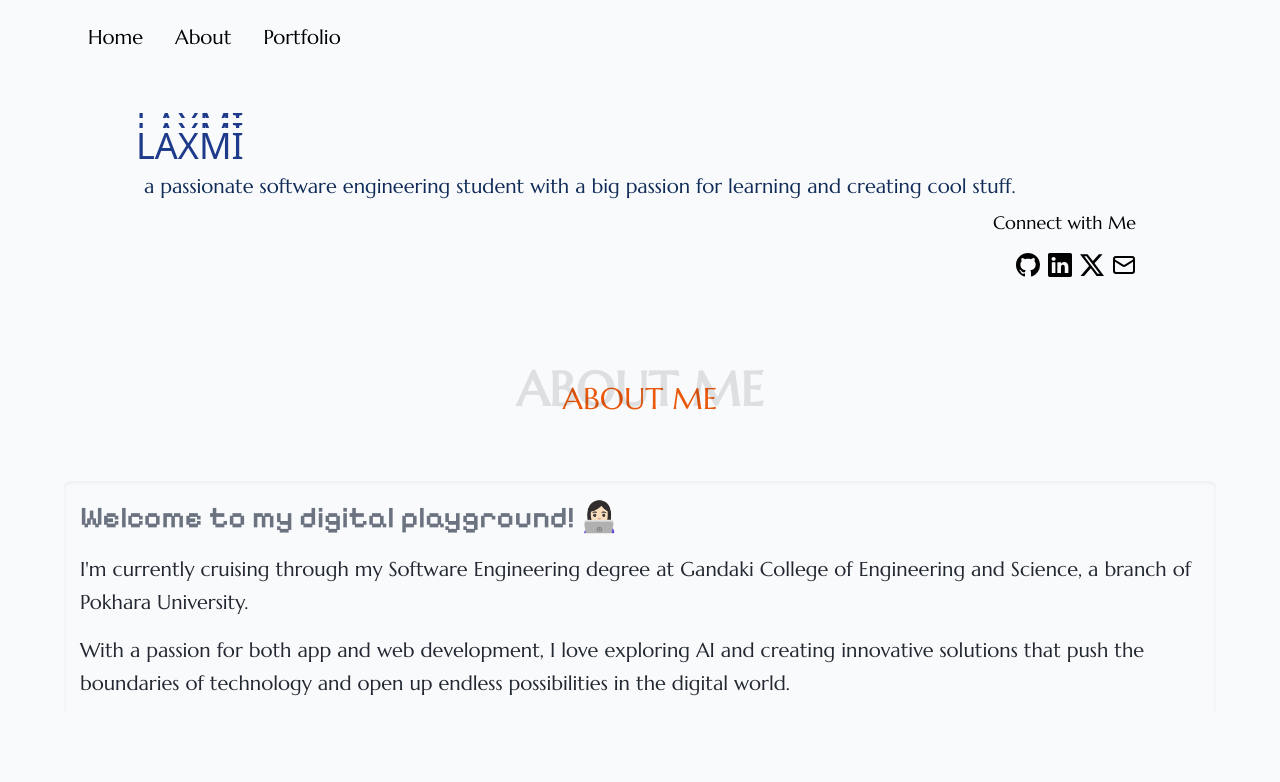
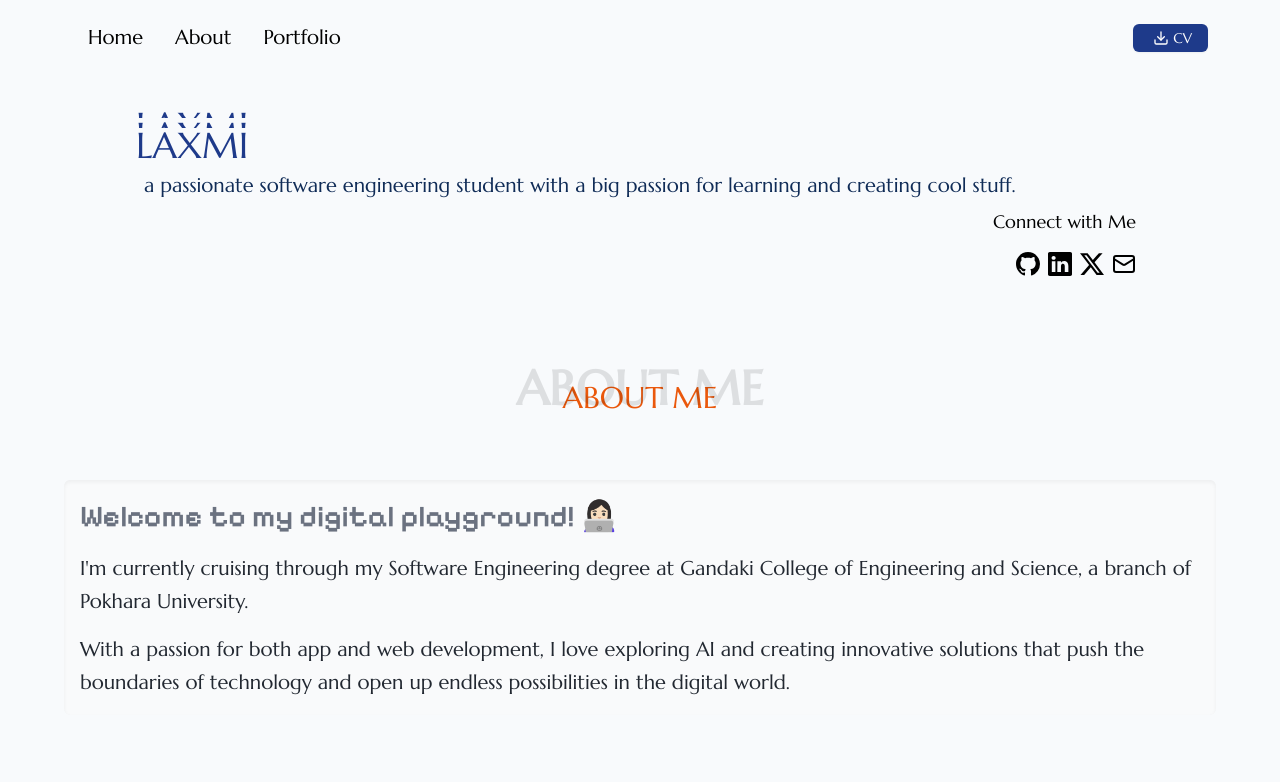
Before and after one commit to llaxmi/llaxmi, a React (Vite) app: page / in a window 1280 px wide. Shown: the top 782 px of the page. Built offline with nearby package versions, Linux system fonts and the light colour scheme; a web font is replaced by a local one.

Commit message:
add cv download button

```diff
--- a/src/components/Name.tsx
+++ b/src/components/Name.tsx
@@ -8,7 +8,7 @@ export default function Name({ text }: { text: string }) {
   );
 
   return (
-    <div className="group relative w-full justify-end overflow-hidden p-2">
+    <div className="font-marcellus group relative w-full justify-end overflow-hidden p-2">
       <div className={`h-[10px] overflow-hidden delay-200 ${animation}`}>
         {content}
       </div>
--- a/src/components/NavBar.tsx
+++ b/src/components/NavBar.tsx
@@ -1,10 +1,12 @@
 import { Link } from "react-scroll";
 import { navigation } from "../constants/data";
+import ResumeButton from "./ResumeButton";
 
 const NavBar = () => {
   return (
     <div className="flex justify-center">
-      <nav className="pt-4 self-center px-2 flex flex-1 max-w-6xl ">
+      <nav className="pt-4 self-center px-2 flex flex-1 max-w-6xl justify-between">
+        <div className="flex">
           {navigation.map((item) => (
             <Link
               key={`link_${item.id}`}
@@ -13,11 +15,13 @@ const NavBar = () => {
               spy={true}
               smooth={true}
               offset={5}
-            className="text-xl font-marcellus font-normal mx-2 text-black  hover:bg-slate-200  rounded-lg p-2 cursor-pointer "
+              className="text-xl font-marcellus font-normal mx-2 text-black hover:bg-slate-200 rounded-lg p-2 cursor-pointer"
             >
               {item.title}
             </Link>
           ))}
+        </div>
+        <ResumeButton title="CV" />
       </nav>
     </div>
   );
--- /dev/null
+++ b/src/components/ResumeButton.tsx
@@ -0,0 +1,17 @@
+import { LuDownload } from "react-icons/lu";
+import CV from "../assets/Laxmi_CV.pdf";
+
+const ResumeButton = ({ title }: { title: string }) => {
+  return (
+    <a
+      className="inline-flex font-marcellus items-center rounded-md bg-blue-900 my-2 hover:bg-gray-800 px-4 py-[3px] font-SourcePro text-sm font-normal text-white shadow-sm  "
+      href={CV}
+      download="CV"
+    >
+      <LuDownload size={16} className="mx-1" />
+      {title}
+    </a>
+  );
+};
+
+export default ResumeButton;
```
Also changed, not shown: 1 other file (tests, documents, lock files or other folders). Lines whose indentation alone changed are shown as unchanged.
